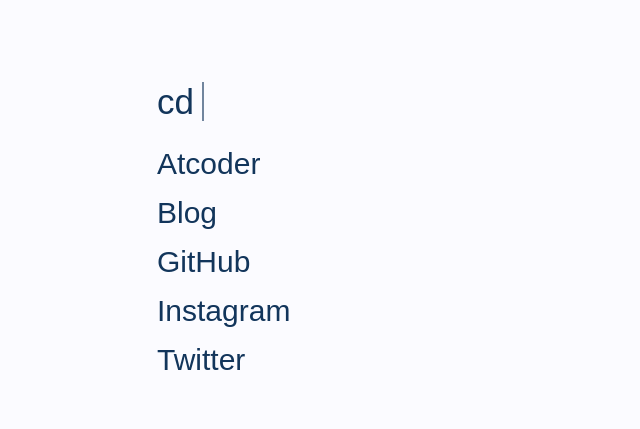
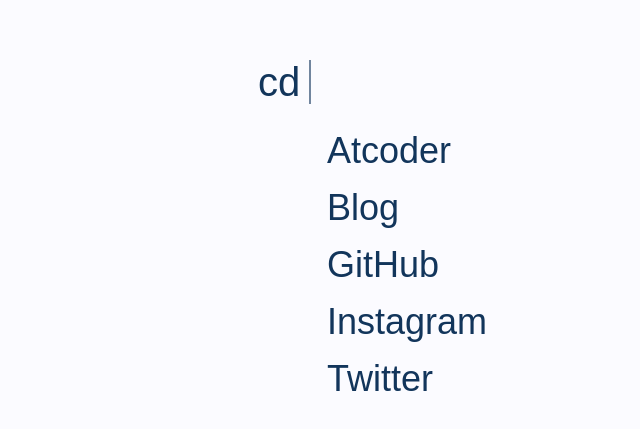
Before and after one commit to ryoana14/ryoana-page, a plain HTML site: page index.html in a window 1280 px wide. Shown: the part 163-592 px from the top of the page, without its empty margins (233-873 px from the left). Drawn offline with Linux system fonts and the light colour scheme; a web font is replaced by a local one.

Commit message:
chore: iroiro

```diff
--- a/css/main.css
+++ b/css/main.css
@@ -1,18 +1,25 @@
 body {
     font-family: 'Zen Maru Gothic', sans-serif;
-    display: grid;
+    display: flex;
     align-items: center;
     justify-content: center;
-    height: 100%;
+    width: 100vw;
+    height: 100vh;
     margin: 0;
     background-color: #FBFBFF;
     color: #12355B;
+    font-size: 40px;
+}
+
+.content {
+  display: flex;
+  flex-direction: column;
+  justify-content: center;
+  align-items: center;
 }
 
 .header {
-    font-size: 35px;
     margin-bottom: 25px;
-    min-width: 500px;
 }
 
 .header span {
@@ -22,13 +29,12 @@ body {
 .header span::before {
   content: "/home/ryoo14";
   color: #12355B;
-  animation: words 20s infinite;
 }
 
 .header span::after {
   content: "";
   position: absolute;
-  width: cacl(100% + 8px);
+  width: 300px;
   height: 100%;
   background-color: #FBFBFF;
   border-left: 2px solid #12355B;
@@ -42,24 +48,6 @@ body {
   }
 }
 
-@keyframes  words {
-  0%, 20% {
-    content: "/home/ryoo14";
-  }
-  21%, 40% {
-    content: "/var/log/ryoo14";
-  }
-  41%, 60% {
-    content: "github.com/ryoo14";
-  }
-  61%, 80% {
-    content: "instagram.com/ryoo14";
-  }
-  81%, 100% {
-    content: "twitter.com/ryoo141";
-  }
-}
-
 @keyframes typing {
   10%, 15%, 30%, 35%, 50%, 55%, 70%, 75%, 90%, 95% {
     width: 0;
@@ -69,27 +57,26 @@ body {
   }
 }
 
-ul {
-    list-style: none;
-    margin: 0;
-    padding-left: 0;
+.contents {
+  font-size: 0.9em;
+  text-align: left;
 }
 
-li {
-    margin-bottom: 15px;
+.contents ul {
+  list-style: none;
+  margin: 0;
+  padding-left: 0;
 }
 
-.contents {
-    font-size: 30px;
-    text-align: left;
-    display: inline-block;
+.contents li {
+  margin-bottom: 15px;
 }
 
-a {
-    color: #12355B;
-    text-decoration: none;
+.contents a {
+  color: #12355B;
+  text-decoration: none;
 }
 
-a:hover {
-    color: #FF8552;
+.contents a:hover {
+  color: #FF8552;
 }
```
